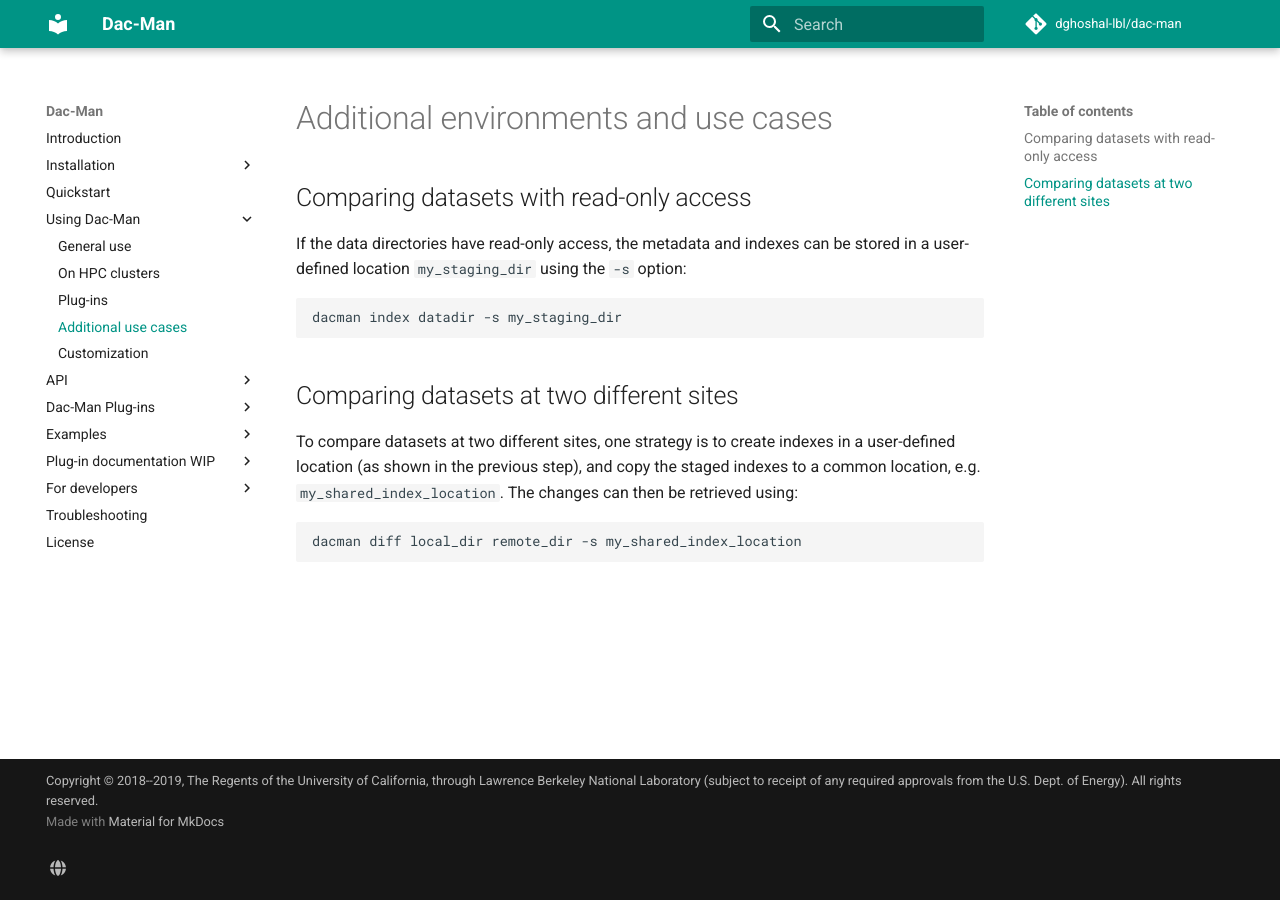
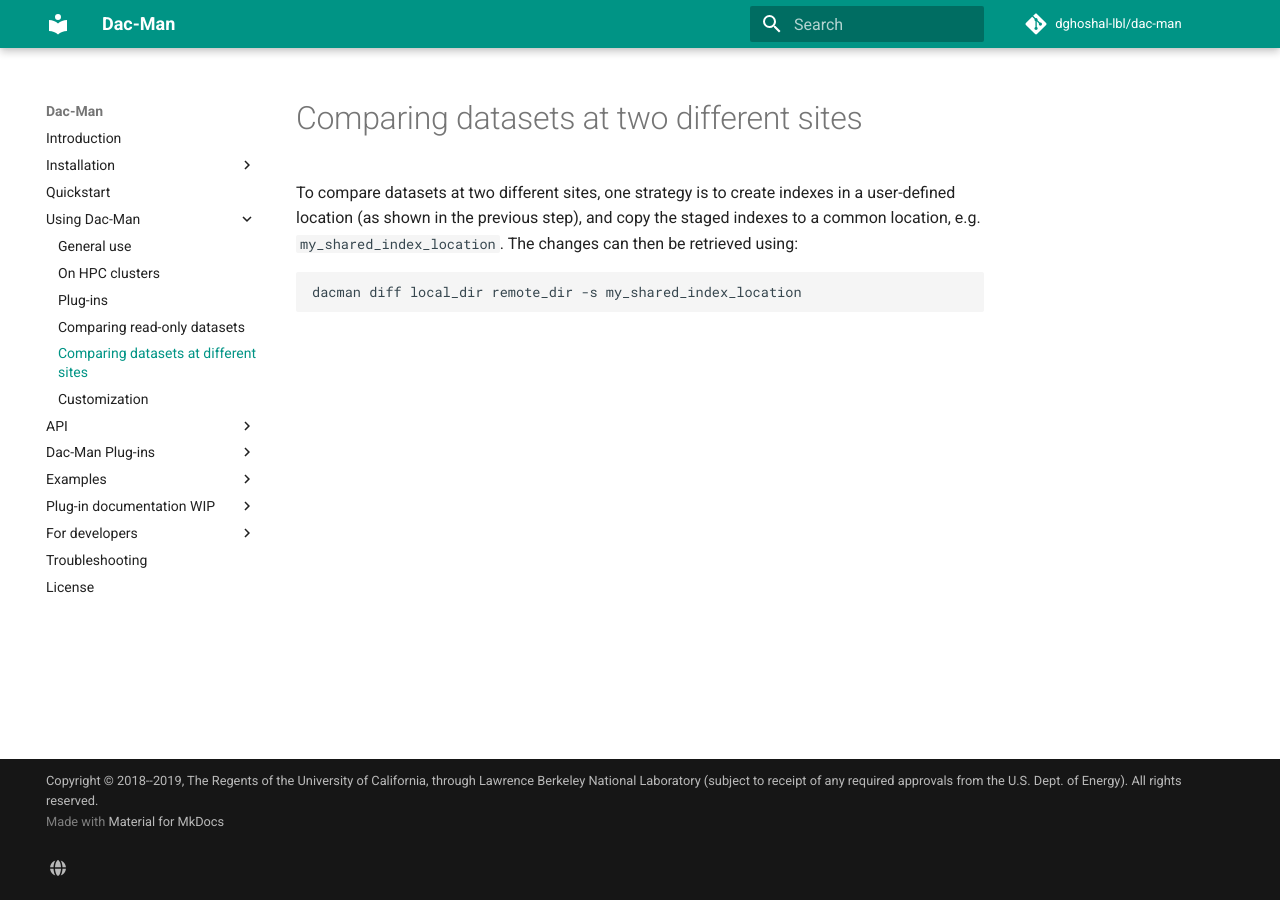
Before and after one commit to deduce-dev/dac-man, an MkDocs documentation site: the page built from docs/use/different-sites.md, in a window 1280 px wide. Built offline with MkDocs 1.6.1 and Material for MkDocs 9.7.7, drawn with Linux system fonts in a browser that asks for light colours; comment, search, counter and statistics services are not loaded.

Commit message:
Separate "Additional use cases"

````diff
--- a/docs/use/misc.md
+++ b/docs/use/different-sites.md
@@ -1,15 +1,4 @@
-# Additional environments and use cases
-
-## Comparing datasets with read-only access
-
-If the data directories have read-only access,
-the metadata and indexes can be stored in a user-defined location `my_staging_dir` using the `-s` option:
-
-```sh
-dacman index datadir -s my_staging_dir
-```
-
-## Comparing datasets at two different sites
+# Comparing datasets at two different sites
 
 To compare datasets at two different sites,
 one strategy is to create indexes in a user-defined location (as shown in the previous step),
--- a/mkdocs.yml
+++ b/mkdocs.yml
@@ -15,7 +15,8 @@
     - General use: use/general.md
     - On HPC clusters: use/hpc.md
     - Plug-ins: use/plugins.md
-    - Additional use cases: use/misc.md
+    - Comparing read-only datasets: use/read-only.md
+    - Comparing datasets at different sites: use/different-sites.md
     - Customization: use/config.md
   - API:
       Dac-Man: api/dacman.md
````
Also changed, not shown: docs/use/read-only.md (added, +8 -0 lines).
